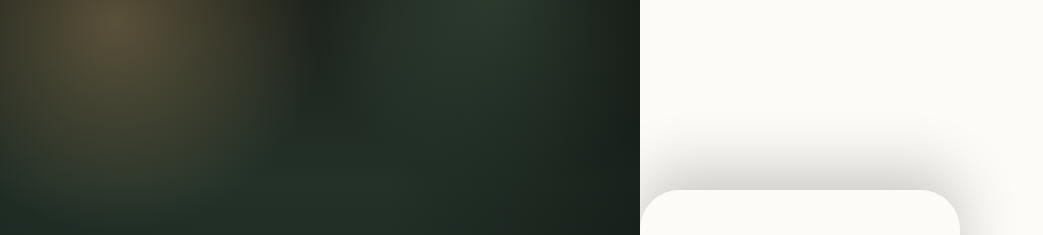
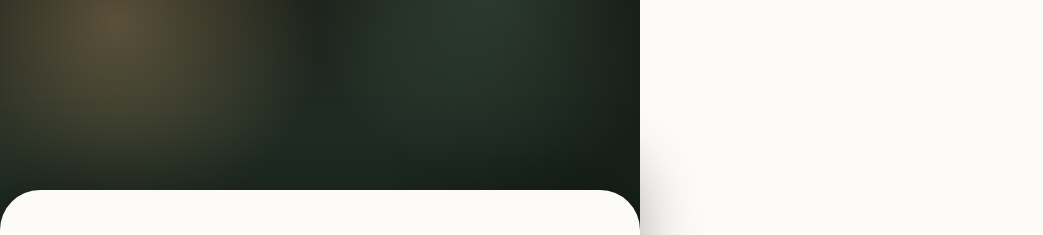
Before and after one commit to harshaislive/voice-ppt-simple, a website with bundled scripts: page public/index.html in a window 1280 px wide. Shown: the part 170-405 px from the top of the page, without its empty margins (0-1043 px from the left). Built offline with nearby package versions, Linux system fonts and the light colour scheme; files whose address does not match are found by name.

Commit message:
fix: resolve mobile start screen stacking order to ensure content scrolls OVER the hero image

```diff
--- a/public/styles.css
+++ b/public/styles.css
@@ -142,30 +142,29 @@ h1, h2, h3, h4 {
     background-position: center;
     background-repeat: no-repeat;
     background-color: #1a1612;
-    position: fixed; /* Fixed image background */
+    position: absolute; /* Changed from fixed to absolute to stay pinned to the top of the fixed parent */
     top: 0;
     left: 0;
     right: 0;
     overflow: hidden;
+    z-index: 1; /* Lowest level */
+}
+
+.start-content-scroll-wrapper {
+    position: absolute; /* Overlay the hero completely */
+    inset: 0;
+    z-index: 10; /* High level to ensure it is in front of the hero */
+    overflow-y: auto;
+    overflow-x: hidden;
+    -webkit-overflow-scrolling: touch;
+    display: flex;
+    flex-direction: column;
+}
+
+.start-content-spacer {
+    height: 50vh; /* This defines how much of the image is seen initially */
     flex-shrink: 0;
-    z-index: 1;
-}
-
-.start-content-scroll-wrapper {
-    position: relative;
-    z-index: 5;
-    flex: 1;
-    overflow-y: auto; /* Scroll ONLY the content layer */
-    -webkit-overflow-scrolling: touch;
-    height: 100%;
-    display: flex;
-    flex-direction: column;
-}
-
-.start-content-spacer {
-    height: 50vh; /* This allows the user to see 50% of the image before content starts */
-    flex-shrink: 0;
-    pointer-events: none;
+    pointer-events: none; /* Let clicks pass through to the hero if needed */
 }
 
 .start-content {
@@ -174,11 +173,11 @@ h1, h2, h3, h4 {
     flex-direction: column;
     justify-content: flex-start;
     padding: 64px 32px 120px;
-    background: var(--bg);
+    background: var(--bg); /* Opaque background ensures it covers the hero as it scrolls up */
     position: relative;
     border-top-left-radius: 40px;
     border-top-right-radius: 40px;
-    box-shadow: 0 -20px 60px rgba(0,0,0,0.2); /* Deep shadow to separate from fixed image */
+    box-shadow: 0 -30px 60px rgba(0,0,0,0.3); /* Stronger shadow for depth */
 }
 
 .start-screen.hidden {
```
